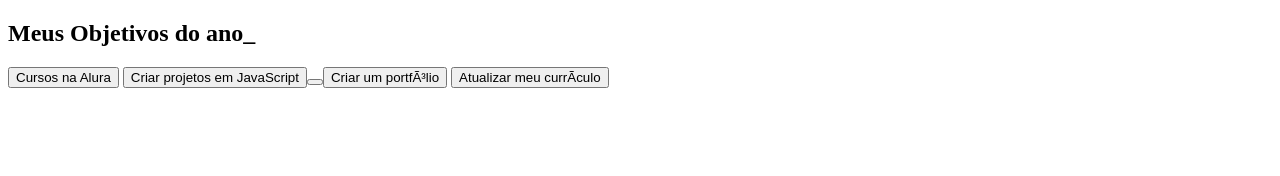
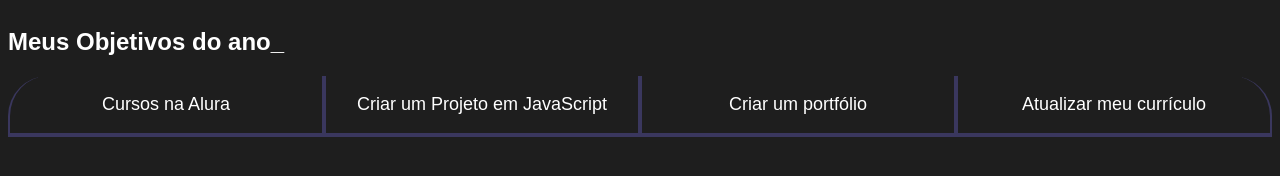
Before and after one commit to joaozada66/joaozada2024, a plain HTML site: page index.html in a window 1280 px wide. Drawn offline with Linux system fonts and the light colour scheme; a web font is replaced by a local one.

Commit message:
Add files via upload

```diff
--- a/index.html
+++ b/index.html
@@ -1,25 +1,20 @@
 <!DOCTYPE html>
-<html lang=”pt-br”>
+<html lang="en">
 <head>
-<meta charset=”UTF-8”>
-<meta name=”viewport” content=”width=device-width, initial-
-scale=1.0”>
-<title>Meus objetivos do ano</title>
-</head>
-<meta charset=”UTF-8”>
-<meta name=”viewport” content=”width=device-width,
-initial-scale=1.0”>
-<title>Meus objetivos do ano</title>
-<link rel=”stylesheet” href=”style.css”>
+    <meta charset="UTF-8">
+    <meta http-equiv="X-UA-Compatible" content="IE=edge">
+    <meta name="viewport" content="width=device-width, initial-scale=1.0">
+    <title>Meus Objetivos do Ano</title>
+    <link rel="stylesheet" href="style.css">
 </head>
 <body>
-    <section class=”conteudo-principal”></section>
-    <h2 class=”titulo-principal”>Meus Objetivos do ano_</h2>
-    <div class=”botoes”>
-        <button class=”botao”>Cursos na Alura</button>
-        <button class=”botao”>Criar projetos em JavaScript<button>
-        <button class=”botao”>Criar um portfólio</button>
-        <button class=”botao”>Atualizar meu currículo</button>
-        </div>
-    </body>
+    <selection class="conteudo-principal"></selection>
+    <h2 class=”titulo-principal”>Meus Objetivos do ano<span>_<span></h2>
+    <div class="botoes">
+        <button class="botao">Cursos na Alura</button>
+        <button class="botao">Criar um Projeto em JavaScript</button>
+        <button class="botao">Criar um portfólio</button>
+        <button class="botao">Atualizar meu currículo</button>
+    </div>
+</body>
 </html>
--- a/style.css
+++ b/style.css
@@ -1,12 +1,52 @@
-@import url(‘https://fonts.googleapis.com/css2?family=Chakra+Petch:wght@400;700&display=swap’);
-:root { --cor-de-fundo: #1E1E1E;
+@import url('https://fonts.googleapis.com/css2?family=Chakra+Petch;wght@400;700&diplay=swap');
+:root {
+    --cor-de-fundo: #1E1E1E;
     --verde: #6FFF57;
     --branco: #FFFFFF;
-    --botao-ativo: #3A375E;
-    --botao-inativo: rgba(58, 55, 94, 0.5);
-    --texto-fundo: rgba(58, 55, 94, 0.3); }
-
+    --botao-ativo: #3a375e;
+    --botao-inativo: rgba(58, 55, 94, 0,5);
+    --texto-fundo: rgba(58, 55, 94, 0.3);
+}
 body {
-    background-color: var(--cor-de-fundo);
-    color: var(--branco); font-family: ‘Chakra Petch’, sans-serif;
+    background: var(--cor-de-fundo);
+    color: var(--branco);
+    font-family: 'Chakra Petch', sans-serif;
 }
+.conteudo-principal {
+    display: flex;
+    flex-direction: column;
+    justify-content: center;
+    align-items: center;
+    max-width: 1200px;
+    width: 100%;
+    margin: 0 auto;
+}
+.titulo-principal { text-align: left;
+    width: 100%;
+    font-size: 32px;
+    }
+.titulo-principal span {
+    color: var(--verde);
+    }
+    .botao { font-family: «Crakra Petch», sans-serif;
+        background-color: var(--botao-inativo);
+        color: var(--branco); display: flex;
+        justify-content: center;
+        padding: 1em;
+        font-size: 18px;
+        align-items: center;
+        width: 100%;
+        border-bottom: 4px solid var(--botao-ativo);
+        border-left: 2px solid var(--botao-ativo);
+        border-right: 2px solid var(--botao-ativo);
+        border-top: none;
+    }
+    .botoes { display: block;
+    }
+    @media screen and (min-width: 768px) { .botoes { display: flex;
+    }
+    }
+    .botao:first-child { border-radius: 40px 0 0 0;
+    }
+    .botao:last-child { border-radius: 0 40px 0 0;
+    }
```
